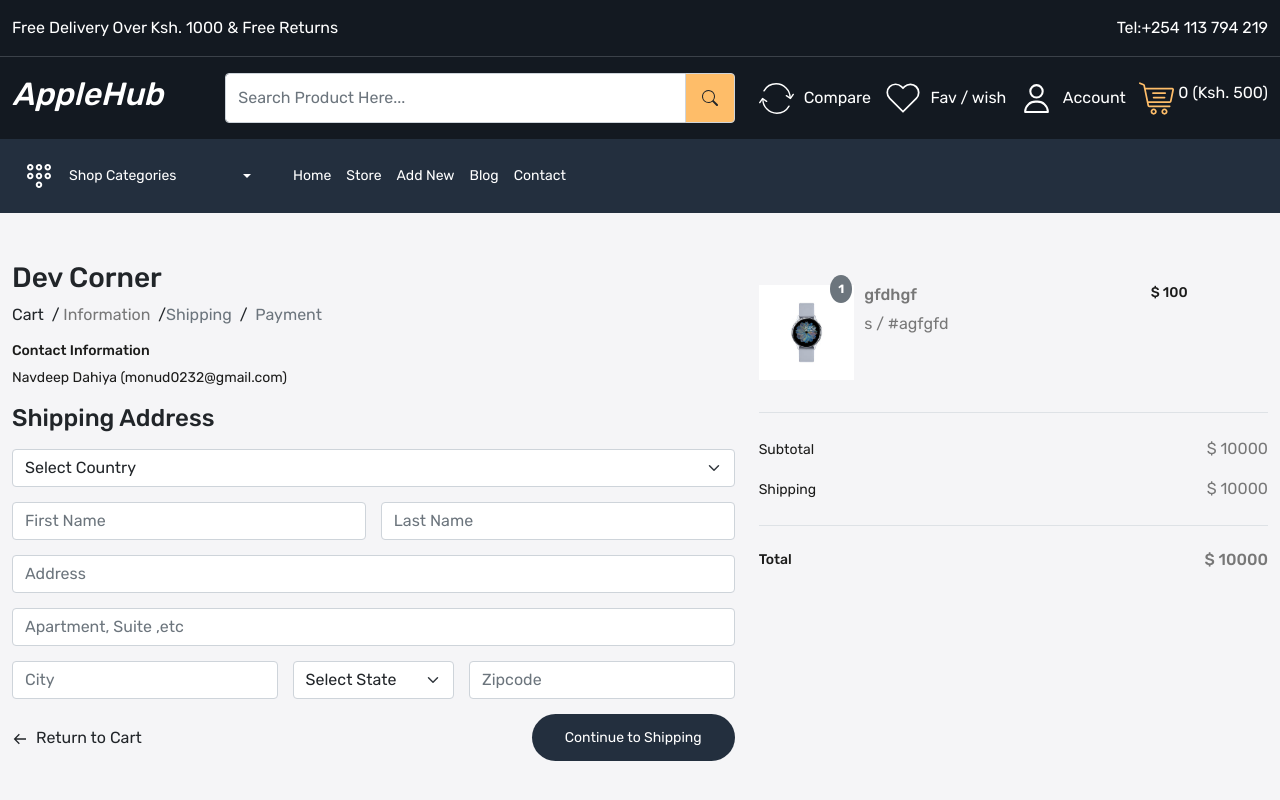
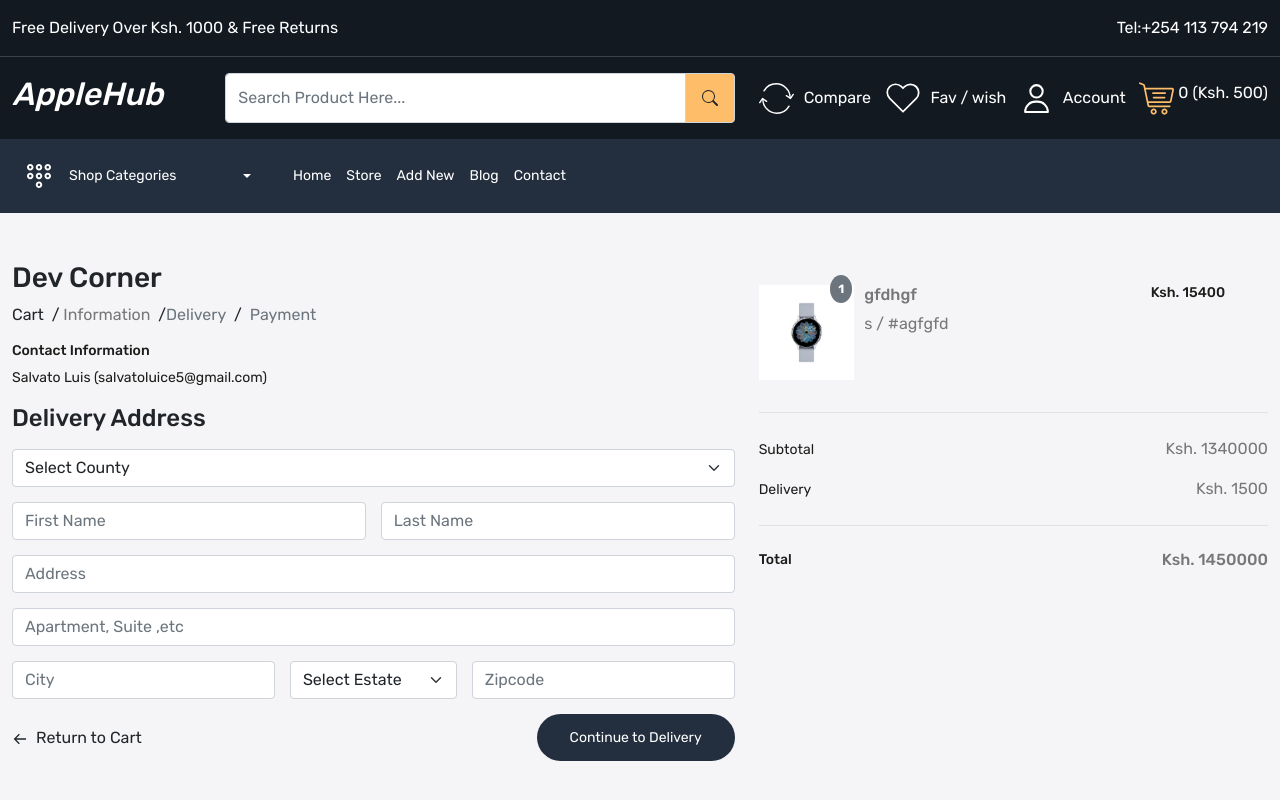
Before and after one commit to salvatoluice/Applehub, a React (Create React App) app: page /checkout in a window 1280 px wide. Shown: the top 800 px of the page. Built offline with nearby package versions, Linux system fonts and the light colour scheme.

Commit message:
feat-checkout

```diff
--- a/src/pages/Checkout.js
+++ b/src/pages/Checkout.js
@@ -31,7 +31,7 @@ const Checkout = () => {
                   </li>
                   &nbsp; /
                   <li className="breadcrumb-item total-price active">
-                    Shipping
+                    Delivery
                   </li>
                   &nbsp; /
                   <li
@@ -44,9 +44,9 @@ const Checkout = () => {
               </nav>
               <h4 className="title total">Contact Information</h4>
               <p className="user-details total">
-                Navdeep Dahiya (monud0232@gmail.com)
+                Salvato Luis (salvatoluice5@gmail.com)
               </p>
-              <h4 className="mb-3">Shipping Address</h4>
+              <h4 className="mb-3">Delivery Address</h4>
               <form
                 action=""
                 className="d-flex gap-15 flex-wrap justify-content-between"
@@ -54,7 +54,7 @@ const Checkout = () => {
                 <div className="w-100">
                   <select name="" className="form-control form-select" id="">
                     <option value="" selected disabled>
-                      Select Country
+                      Select County
                     </option>
                   </select>
                 </div>
@@ -96,7 +96,7 @@ const Checkout = () => {
                 <div className="flex-grow-1">
                   <select name="" className="form-control form-select" id="">
                     <option value="" selected disabled>
-                      Select State
+                      Select Estate
                     </option>
                   </select>
                 </div>
@@ -114,7 +114,7 @@ const Checkout = () => {
                       Return to Cart
                     </Link>
                     <Link to="/cart" className="button">
-                      Continue to Shipping
+                      Continue to Delivery
                     </Link>
                   </div>
                 </div>
@@ -140,23 +140,23 @@ const Checkout = () => {
                   </div>
                 </div>
                 <div className="flex-grow-1">
-                  <h5 className="total">$ 100</h5>
+                  <h5 className="total">Ksh. 15400</h5>
                 </div>
               </div>
             </div>
             <div className="border-bottom py-4">
               <div className="d-flex justify-content-between align-items-center">
                 <p className="total">Subtotal</p>
-                <p className="total-price">$ 10000</p>
+                <p className="total-price">Ksh. 1340000</p>
               </div>
               <div className="d-flex justify-content-between align-items-center">
-                <p className="mb-0 total">Shipping</p>
-                <p className="mb-0 total-price">$ 10000</p>
+                <p className="mb-0 total">Delivery</p>
+                <p className="mb-0 total-price">Ksh. 1500</p>
               </div>
             </div>
             <div className="d-flex justify-content-between align-items-center border-bootom py-4">
               <h4 className="total">Total</h4>
-              <h5 className="total-price">$ 10000</h5>
+              <h5 className="total-price">Ksh. 1450000</h5>
             </div>
           </div>
         </div>
```
